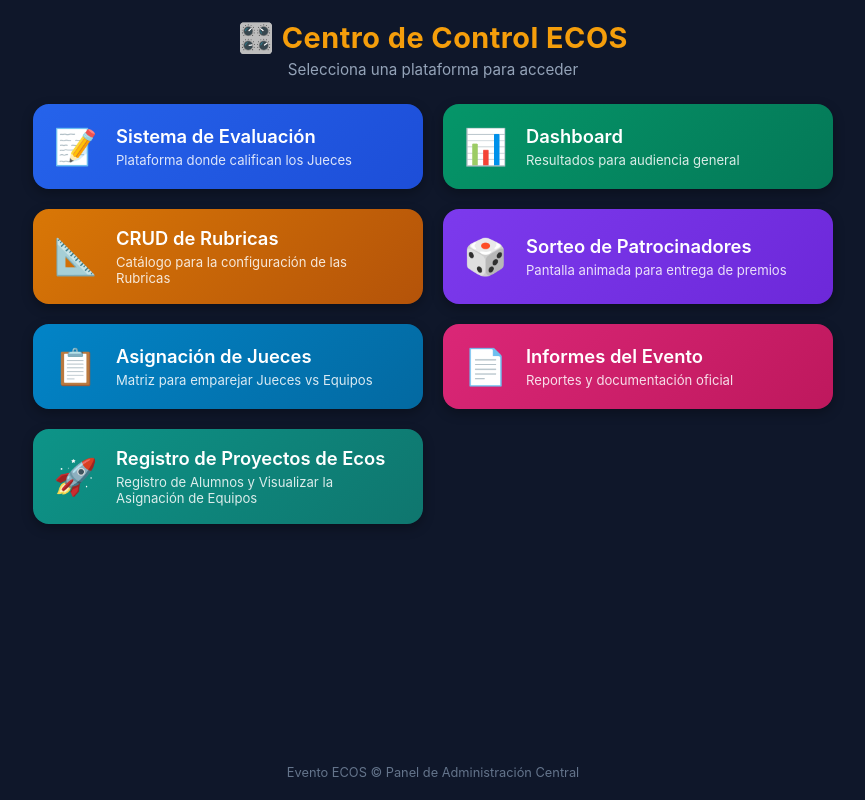
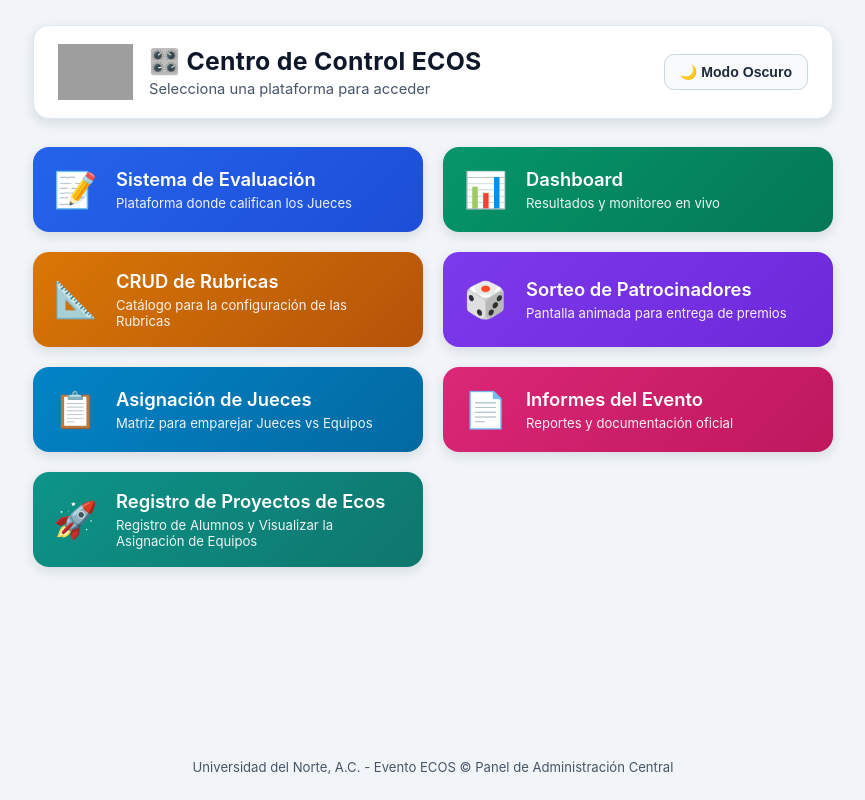
Before and after one commit to ECOS-UN/admin, a plain HTML site: page index.html in a window 1280 px wide. Shown: the whole page, without its empty margins (207-1072 px from the left). Drawn offline with Linux system fonts and the light colour scheme; grey boxes are pictures that could not be loaded.

Commit message:
Se agrega el logo de ECOS y se activa el modo Obscuro / modo Claro del centro de control

```diff
--- a/index.html
+++ b/index.html
@@ -10,8 +10,17 @@
 <body>
 
   <div class="header">
-    <h1>🎛️ Centro de Control ECOS</h1>
-    <p>Selecciona una plataforma para acceder</p>
+    <div class="header-brand">
+      <img src="img/LogoECOS.png" alt="Logo ECOS" class="logo">
+      <div class="header-text">
+        <h1>🎛️ Centro de Control ECOS</h1>
+        <p>Selecciona una plataforma para acceder</p>
+      </div>
+    </div>
+
+    <button id="btnThemeToggle" class="theme-toggle" onclick="alternarTema()" title="Cambiar entre modo claro y oscuro">
+      🌙 Modo Oscuro
+    </button>
   </div>
 
   <div class="grid-container">
@@ -26,11 +35,11 @@
     </a>
 
     <!-- 2. Dashboard Público -->
-    <a href="" target="_blank" class="btn-card bg-dash-publico">
+    <a href="pages/dashboard.html" target="_blank" class="btn-card bg-dash-publico">
       <div class="btn-icon">📊</div>
       <div class="btn-content">
         <span class="btn-title">Dashboard</span>
-        <span class="btn-desc">Resultados para audiencia general</span>
+        <span class="btn-desc">Resultados y monitoreo en vivo</span>
       </div>
     </a>
 
@@ -82,11 +91,40 @@
   </div>
 
   <div class="footer">
-    Evento ECOS &copy; Panel de Administración Central
+    Universidad del Norte, A.C. - Evento ECOS &copy; Panel de Administración Central
   </div>
 
   <!-- Cargar configuración central -->
   <script src="config.js"></script>
-</body>
+  <script>
+    // Aplicar tema guardado al cargar la página (por defecto: claro)
+    function aplicarTemaInicial() {
+      const temaGuardado = localStorage.getItem("ecos_tema") || "light";
+      const btn = document.getElementById("btnThemeToggle");
+
+      if (temaGuardado === "dark") {
+        document.body.classList.add("dark-mode");
+        btn.innerHTML = "☀️ Modo Claro";
+      } else {
+        document.body.classList.remove("dark-mode");
+        btn.innerHTML = "🌙 Modo Oscuro";
+      }
+    }
+
+    function alternarTema() {
+      const esOscuro = document.body.classList.toggle("dark-mode");
+      const btn = document.getElementById("btnThemeToggle");
+
+      if (esOscuro) {
+        localStorage.setItem("ecos_tema", "dark");
+        btn.innerHTML = "☀️ Modo Claro";
+      } else {
+        localStorage.setItem("ecos_tema", "light");
+        btn.innerHTML = "🌙 Modo Oscuro";
+      }
+    }
+
+    aplicarTemaInicial();
+  </script>
 </body>
 </html>
--- a/styles.css
+++ b/styles.css
@@ -1,3 +1,29 @@
+:root {
+      --bg-body: #f1f5f9;
+      --bg-header: #ffffff;
+      --border-header: #e2e8f0;
+      --text-title: #0f172a;
+      --text-sub: #475569;
+      --btn-toggle-bg: #f8fafc;
+      --btn-toggle-border: #cbd5e1;
+      --btn-toggle-text: #1e293b;
+      --card-shadow: rgba(15, 23, 42, 0.12);
+      --card-shadow-hover: rgba(15, 23, 42, 0.2);
+    }
+
+    body.dark-mode {
+      --bg-body: #0f172a;
+      --bg-header: #1e293b;
+      --border-header: #334155;
+      --text-title: #f59e0b;
+      --text-sub: #94a3b8;
+      --btn-toggle-bg: #0f172a;
+      --btn-toggle-border: #475569;
+      --btn-toggle-text: #f8fafc;
+      --card-shadow: rgba(0, 0, 0, 0.35);
+      --card-shadow-hover: rgba(0, 0, 0, 0.5);
+    }
+
     * {
       box-sizing: border-box;
       -webkit-tap-highlight-color: transparent;
@@ -5,47 +31,112 @@
 
     body {
       font-family: -apple-system, BlinkMacSystemFont, "Segoe UI", Roboto, Helvetica, Arial, sans-serif;
-      background-color: #0f172a;
-      color: #f8fafc;
+      background-color: var(--bg-body);
+      color: var(--text-title);
       margin: 0;
-      padding: 20px 15px;
+      padding: 25px 15px;
       min-height: 100vh;
       display: flex;
       flex-direction: column;
       align-items: center;
+      transition: background-color 0.25s ease, color 0.25s ease;
     }
 
     .header {
-      text-align: center;
-      margin-bottom: 25px;
+      margin-bottom: 28px;
       width: 100%;
-      max-width: 600px;
+      max-width: 800px;
+      background-color: var(--bg-header);
+      padding: 18px 24px;
+      border-radius: 16px;
+      box-shadow: 0 4px 12px var(--card-shadow);
+      border: 1px solid var(--border-header);
+      display: flex;
+      justify-content: space-between;
+      align-items: center;
+      gap: 15px;
+      flex-wrap: wrap;
+      transition: background-color 0.25s ease, border-color 0.25s ease;
+    }
+
+    .header-brand {
+      display: flex;
+      align-items: center;
+      gap: 16px;
+    }
+
+    .header .logo {
+      max-width: 75px;
+      height: auto;
+      display: block;
+    }
+
+    .header-text {
+      text-align: left;
     }
 
     .header h1 {
-      font-size: 1.8rem;
-      margin: 0 0 5px 0;
-      color: #f59e0b;
-      letter-spacing: 0.5px;
+      font-size: 1.55rem;
+      margin: 0 0 4px 0;
+      color: var(--text-title);
+      letter-spacing: 0.3px;
     }
 
     .header p {
-      font-size: 0.95rem;
-      color: #94a3b8;
+      font-size: 0.92rem;
+      color: var(--text-sub);
       margin: 0;
+    }
+
+    /* BOTÓN SELECTOR DE TEMA */
+    .theme-toggle {
+      background-color: var(--btn-toggle-bg);
+      color: var(--btn-toggle-text);
+      border: 1px solid var(--btn-toggle-border);
+      padding: 9px 15px;
+      border-radius: 10px;
+      font-size: 0.88rem;
+      font-weight: 600;
+      cursor: pointer;
+      display: inline-flex;
+      align-items: center;
+      gap: 6px;
+      transition: transform 0.15s ease, background-color 0.2s ease;
+      white-space: nowrap;
+    }
+
+    .theme-toggle:hover {
+      transform: translateY(-1px);
+    }
+
+    .theme-toggle:active {
+      transform: scale(0.96);
+    }
+
+    @media (max-width: 600px) {
+      .header {
+        justify-content: center;
+        text-align: center;
+      }
+      .header-brand {
+        flex-direction: column;
+        text-align: center;
+      }
+      .header-text {
+        text-align: center;
+      }
     }
 
     /* GRID RESPONSIVO */
     .grid-container {
       display: grid;
-      grid-template-columns: 1fr; /* 1 columna en celulares */
+      grid-template-columns: 1fr;
       gap: 16px;
       width: 100%;
       max-width: 800px;
       margin-bottom: 30px;
     }
 
-    /* En tabletas o monitores se vuelve de 2 columnas */
     @media (min-width: 600px) {
       .grid-container {
         grid-template-columns: repeat(2, 1fr);
@@ -62,21 +153,21 @@
       text-decoration: none;
       color: #ffffff;
       font-weight: 600;
-      box-shadow: 0 4px 12px rgba(0, 0, 0, 0.3);
+      box-shadow: 0 4px 12px var(--card-shadow);
       transition: transform 0.15s ease, box-shadow 0.15s ease, filter 0.2s ease;
       user-select: none;
-      min-height: 85px; /* Altura óptima para toque táctil */
+      min-height: 85px;
     }
 
     .btn-card:active {
       transform: scale(0.96);
-      filter: brightness(0.9);
+      filter: brightness(0.95);
     }
 
     @media (hover: hover) {
       .btn-card:hover {
         transform: translateY(-3px);
-        box-shadow: 0 8px 20px rgba(0, 0, 0, 0.4);
+        box-shadow: 0 10px 22px var(--card-shadow-hover);
       }
     }
 
@@ -101,7 +192,7 @@
 
     .btn-desc {
       font-size: 0.82rem;
-      opacity: 0.85;
+      opacity: 0.92;
       margin-top: 3px;
       font-weight: 400;
     }
@@ -142,6 +233,7 @@
     .footer {
       margin-top: auto;
       text-align: center;
-      font-size: 0.8rem;
-      color: #64748b;
+      font-size: 0.82rem;
+      color: var(--text-sub);
+      padding-top: 10px;
     }
```
Also changed, not shown: 1 other file.
